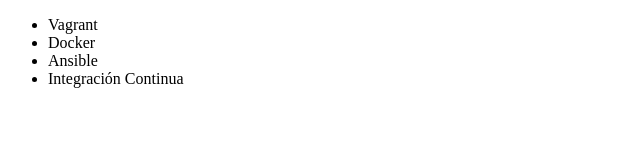
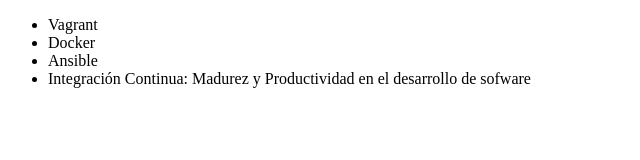
Before and after one commit to cguillermom/alura-git, a plain HTML site: page index.html in a window 1280 px wide. Shown: the whole page, without its empty margins (0-640 px from the left). Drawn offline with Linux system fonts and the light colour scheme.

Commit message:
Renombrando curso de Integracoion Continua

```diff
--- a/index.html
+++ b/index.html
@@ -9,7 +9,7 @@
          <li> Vagrant </li>
          <li> Docker </li>
          <li> Ansible </li>
-         <li> Integración Continua </li>
+         <li> Integración Continua: Madurez y Productividad en el desarrollo de sofware </li>
      </ul>
 </body>
 </html>
```
